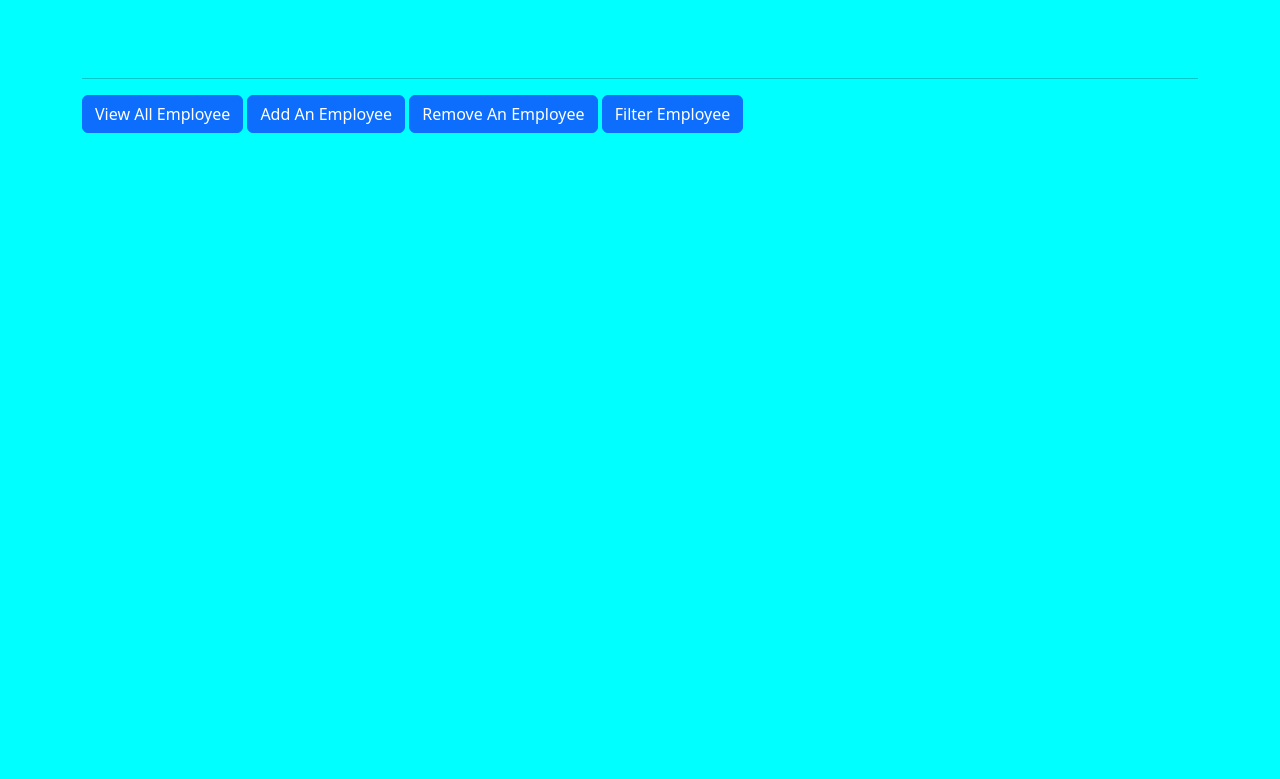
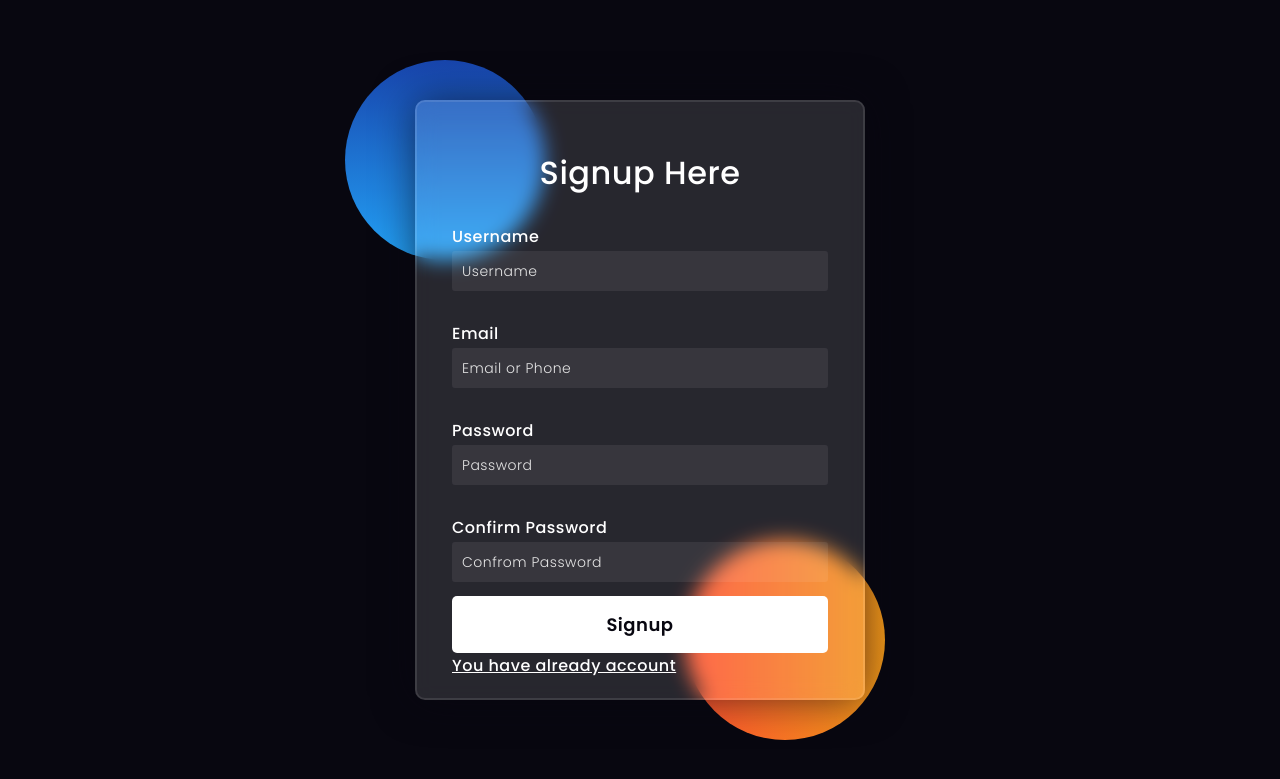
Before and after one commit to vaibhavgirase635/Employee-Management_System, a Django app: page / in a window 1280 px wide. Shown: the top 779 px of the page. Run offline with Django 4.2, Linux system fonts and the light colour scheme.

Commit message:
this is for add signup and login page in project

```diff
--- a/emp_app/admin.py
+++ b/emp_app/admin.py
@@ -1,6 +1,7 @@
 from django.contrib import admin
-from . models import Employee,Role,Department
+from . models import *
 # Register your models here.
+admin.site.register(CustomUser)
 admin.site.register(Employee)
 admin.site.register(Role)
 admin.site.register(Department)
--- a/emp_app/templates/add_emp.html
+++ b/emp_app/templates/add_emp.html
@@ -11,7 +11,7 @@
     <div class="container">
         <marquee><h1 align="left">Add An Employee System!</h1></marquee>
         <hr>
-        <form action="/add_emp" method="post">
+        <form action="{% url 'add_emp' %}" method="post">
             {% csrf_token %}
 
               <label for="first_name">First Name</label><br>
--- a/emp_app/templates/index.html
+++ b/emp_app/templates/index.html
@@ -10,6 +10,9 @@
     <link rel="stylesheet" href="https://cdn.jsdelivr.net/npm/bootstrap@5.2.0/dist/css/bootstrap.rtl.min.css" integrity="sha384-+4j30LffJ4tgIMrq9CwHvn0NjEvmuDCOfk6Rpg2xg7zgOxWWtLtozDEEVvBPgHqE" crossorigin="anonymous">
 
     <title>Office Employee Management System</title>
+    <style>
+      a{color: rgb(18, 4, 31); font-size: 30px;}
+    </style>
   </head>
   <body style="background-color:aqua">
 
@@ -18,10 +21,11 @@
         <hr >
 
 
-        <a class="btn btn-primary" href="/filter_emp" role="button">Filter Employee</a>
-        <a class="btn btn-primary" href="/remove_emp" role="button" >Remove An Employee</a>
-        <a class="btn btn-primary" href="/add_emp" role="button" >Add An Employee</a>
-        <a class="btn btn-primary" href="/view_all_emp" role="button" >View All Employee</a>
+        <a class="btn btn-primary" href="{% url 'index' %}" role="button">Filter Employee</a><br><br>
+        <a class="btn btn-primary" href="{% url 'remove_emp' %}" role="button" >Remove An Employee</a><br><br>
+        <a class="btn btn-primary" href="{% url 'add_emp' %}" role="button" >Add An Employee</a><br><br>
+        <a class="btn btn-primary" href="{% url 'all_emp' %}" role="button" >View All Employee</a><br><br>
+        <a href="{% url 'logout' %}" class="btn btn-primary">Logout</a><br><br>
 
       </div>
 
--- /dev/null
+++ b/emp_app/templates/signup.html
@@ -0,0 +1,163 @@
+<!DOCTYPE html>
+<html lang="en">
+<head>
+  <!-- Design by foolishdeveloper.com -->
+    <title>Signup Page</title>
+
+    <link rel="preconnect" href="https://fonts.gstatic.com">
+    <link rel="stylesheet" href="https://cdnjs.cloudflare.com/ajax/libs/font-awesome/5.15.4/css/all.min.css">
+    <link href="https://fonts.googleapis.com/css2?family=Poppins:wght@300;500;600&display=swap" rel="stylesheet">
+    <!--Stylesheet-->
+    <style media="screen">
+      *,
+*:before,
+*:after{
+    padding: 0;
+    margin: 0;
+    box-sizing: border-box;
+}
+body{
+    background-color: #080710;
+}
+.background{
+    width: 430px;
+    height: 520px;
+    position: absolute;
+    transform: translate(-50%,-50%);
+    left: 50%;
+    top: 50%;
+}
+.background .shape{
+    height: 200px;
+    width: 200px;
+    position: absolute;
+    border-radius: 50%;
+}
+.shape:first-child{
+    background: linear-gradient(
+        #1845ad,
+        #23a2f6
+    );
+    left: -80px;
+    top: -80px;
+}
+.shape:last-child{
+    background: linear-gradient(
+        to right,
+        #ff512f,
+        #f09819
+    );
+    right: -30px;
+    bottom: -80px;
+}
+form{
+    height: 600px;
+    width: 450px;
+    background-color: rgba(255,255,255,0.13);
+    position: absolute;
+    transform: translate(-50%,-50%);
+    top: 50%;
+    left: 50%;
+    border-radius: 10px;
+    backdrop-filter: blur(10px);
+    border: 2px solid rgba(255,255,255,0.1);
+    box-shadow: 0 0 40px rgba(8,7,16,0.6);
+    padding: 50px 35px;
+}
+form *{
+    font-family: 'Poppins',sans-serif;
+    color: #ffffff;
+    letter-spacing: 0.5px;
+    outline: none;
+    border: none;
+}
+form h3{
+    font-size: 32px;
+    font-weight: 500;
+    line-height: 42px;
+    text-align: center;
+}
+
+label{
+    display: block;
+    margin-top: 30px;
+    font-size: 16px;
+    font-weight: 500;
+}
+input{
+    display: block;
+    height: 40px;
+    width: 100%;
+    background-color: rgba(255,255,255,0.07);
+    border-radius: 3px;
+    padding: 0 10px;
+    margin-top: 2px;
+    font-size: 14px;
+    font-weight: 300;
+}
+::placeholder{
+    color: #e5e5e5;
+}
+button{
+    margin-top: 14px;
+    width: 100%;
+    background-color: #ffffff;
+    color: #080710;
+    padding: 15px 0;
+    font-size: 18px;
+    font-weight: 600;
+    border-radius: 5px;
+    cursor: pointer;
+}
+.social{
+  margin-top: 30px;
+  display: flex;
+}
+.social div{
+  background: red;
+  width: 150px;
+  border-radius: 3px;
+  padding: 5px 10px 10px 5px;
+  background-color: rgba(255,255,255,0.27);
+  color: #eaf0fb;
+  text-align: center;
+}
+.social div:hover{
+  background-color: rgba(255,255,255,0.47);
+}
+.social .fb{
+  margin-left: 25px;
+}
+.social i{
+  margin-right: 4px;
+}
+
+    </style>
+</head>
+<body>
+    <div class="background">
+        <div class="shape"></div>
+        <div class="shape"></div>
+    </div>
+    <form action="" method="post">
+        {% csrf_token %}
+        <h3>Signup Here</h3>
+
+        <label for="username">Username</label>
+        <input type="text" placeholder="Username" name="username" id="username">
+
+        <label for="email">Email</label>
+        <input type="email" placeholder="Email or Phone" name="email" id="email">
+
+        <label for="password1">Password</label>
+        <input type="password" placeholder="Password" id="password1" name="password1">
+
+
+        <label for="password2">Confirm Password</label>
+        <input type="password" placeholder="Confrom Password" id="password2" name="password2">
+        <button type="submit">Signup</button>
+
+        <a href="{% url 'login' %}" >You have already account</a>
+    </form>
+</body>
+</html>
--- a/emp_app/templates/view_all_emp.html
+++ b/emp_app/templates/view_all_emp.html
@@ -11,10 +11,10 @@
     <div class="container">
       <marquee><h1 align= "left">All Employee Details</h1></marquee>
         <hr>
-        <table class="table table-dark table-striped">
+        <table class="table table-dark table-striped" border=10>
             <thead>
               <tr>
-                <th scope="col">#</th>
+                <th scope="col">id</th>
                 <th scope="col">First Name</th>
                 <th scope="col">Last Name</th>
                 <th scope="col">Salary</th>
--- a/emp_app/urls.py
+++ b/emp_app/urls.py
@@ -18,11 +18,13 @@ from django.urls import path,include
 from .import views
 
 urlpatterns = [
-    path('',views.index,name="index"),
-    path('view_all_emp',views.all_emp,name="all_emp"),
-    path('add_emp',views.add_emp,name="add_emp"),
-    path('remove_emp',views.remove_emp,name="remove_emp"),
+    path('login/',views.LoginPage,name="login"),
+
+    path('index/',views.index,name="index"),
+    path('view_all_emp/',views.all_emp,name="all_emp"),
+    path('add_emp/',views.add_emp,name="add_emp"),
+    path('remove_emp/',views.remove_emp,name="remove_emp"),
     path('remove_emp/<int:emp_id>',views.remove_emp,name="remove_emp"),
-    path('filter_emp',views.filter_emp,name="filter_emp")
-
+    path('filter_emp/',views.filter_emp,name="filter_emp"),
+    path('logout/',views.LogoutPage,name="logout")
 ]
--- a/emp_app/views.py
+++ b/emp_app/views.py
@@ -1,11 +1,50 @@
 from django.http import HttpResponse
-from django.shortcuts import render
-from. models import Employee,Role,Department
+from django.shortcuts import render,redirect
+from. models import *
 from datetime import datetime
 from django.db.models import Q
+from django.contrib.auth.decorators import login_required
+from django.contrib.auth import authenticate, login, logout
+
 # Create your views here.
+
+def SignupPage(request):
+    if request.method=='POST':
+        uname=request.POST.get('username')
+        email=request.POST.get('email')
+        pass1=request.POST.get('password1')
+        pass2=request.POST.get('password2')
+
+        if pass1!=pass2:
+            return HttpResponse("Your password and confrom password are not Same!!")
+        else:
+
+            my_user=CustomUser.objects.create_user(full_name=uname,email=email,password=pass1,confirm_password=pass2)
+            my_user.save()
+            return redirect('login')
+
+    return render (request,'signup.html')
+
+
+
+def LoginPage(request):
+    if request.method=='POST':
+        username=request.POST.get('username')
+        pass1=request.POST.get('pass')
+        user=authenticate(request,username=username,password=pass1)
+        if user is not None:
+            login(request,user)
+            return redirect('index')
+        else:
+            return HttpResponse ("Username or Password is incorrect!!!")
+
+    return render (request,'login.html')
+
+@login_required
 def index(request):
     return render(request,'index.html')
+
+@login_required
 def all_emp(request):
     emps=Employee.objects.all()
     context={
@@ -13,6 +52,8 @@ def all_emp(request):
     }
     print(context)
     return render(request,'view_all_emp.html',context)
+
+@login_required
 def add_emp(request):
     if request.method =='POST':
         first_name=request.POST['first_name']
@@ -31,7 +72,7 @@ def add_emp(request):
         return HttpResponse("An Exception Occured Employee Has Not Been Added")
 
 
-
+@login_required
 def remove_emp(request, emp_id = 0):
      if emp_id:
         try:
@@ -48,26 +89,27 @@ def remove_emp(request, emp_id = 0):
     }
      return render(request,'remove_emp.html',context)
 
-
+@login_required
 def filter_emp(request):
     if request.method =='POST':
         name=request.POST['name']
         dept=request.POST['dept']
         role=request.POST['role']
-        emps=Employee.objects.all()
-        if name:
-            emps=emps.filter(Q(first_name__icontains=name) | Q(Last_name__icontains = name))
-        if dept:
-            emps=emps.filter(dept__name__icontains=dept)
-        if role:
-            emps=emps.filter(role__name__icontains=role)
+        #emps=Employee.objects.all()
+        parameters = Q(Q(first_name__icontains=name) | Q(Last_name__icontains=name))
+        emps=Employee.objects.filter(parameters).values()
+
         context ={
             'emps':emps
         }
-        return render(request,'view_all_emp.html',context)
+        return render(request,'filter_emp.html',context)
 
     elif request.method =='GET':
 
         return render(request,'filter_emp.html')
     else:
         return HttpResponse('An Exception Occured')
+
+def LogoutPage(request):
+    logout(request)
+    return redirect('login')
--- a/employee_mgm_proj/settings.py
+++ b/employee_mgm_proj/settings.py
@@ -111,7 +111,7 @@ TIME_ZONE = 'UTC'
 USE_I18N = True
 
 USE_TZ = True
-
+AUTH_USER_MODEL = 'emp_app.CustomUser'
 
 # Static files (CSS, JavaScript, Images)
 # https://docs.djangoproject.com/en/4.0/howto/static-files/
@@ -122,3 +122,7 @@ STATIC_URL = 'static/'
 # https://docs.djangoproject.com/en/4.0/ref/settings/#default-auto-field
 
 DEFAULT_AUTO_FIELD = 'django.db.models.BigAutoField'
+APPEND_SLASH = False
+
+#LOGIN_REDIRECT_URL = 'login'
+#login_url = '/login'
--- a/employee_mgm_proj/urls.py
+++ b/employee_mgm_proj/urls.py
@@ -15,8 +15,9 @@ Including another URLconf
 """
 from django.contrib import admin
 from django.urls import path,include
-
+from emp_app import views
 urlpatterns = [
     path('admin/', admin.site.urls),
-    path('',include('emp_app.urls'))
+    path('',views.SignupPage,name="signup"),
+    path('accounts/',include('emp_app.urls'))
 ]
```
Also changed, not shown: emp_app/managers.py (added, +37 -0 lines), emp_app/models.py (+23 -1 lines), emp_app/templates/filter_emp.html (+36 -1 lines), emp_app/templates/login.html (added, +160 -0 lines), db.sqlite3, emp_app/migrations/0001_initial.py.
